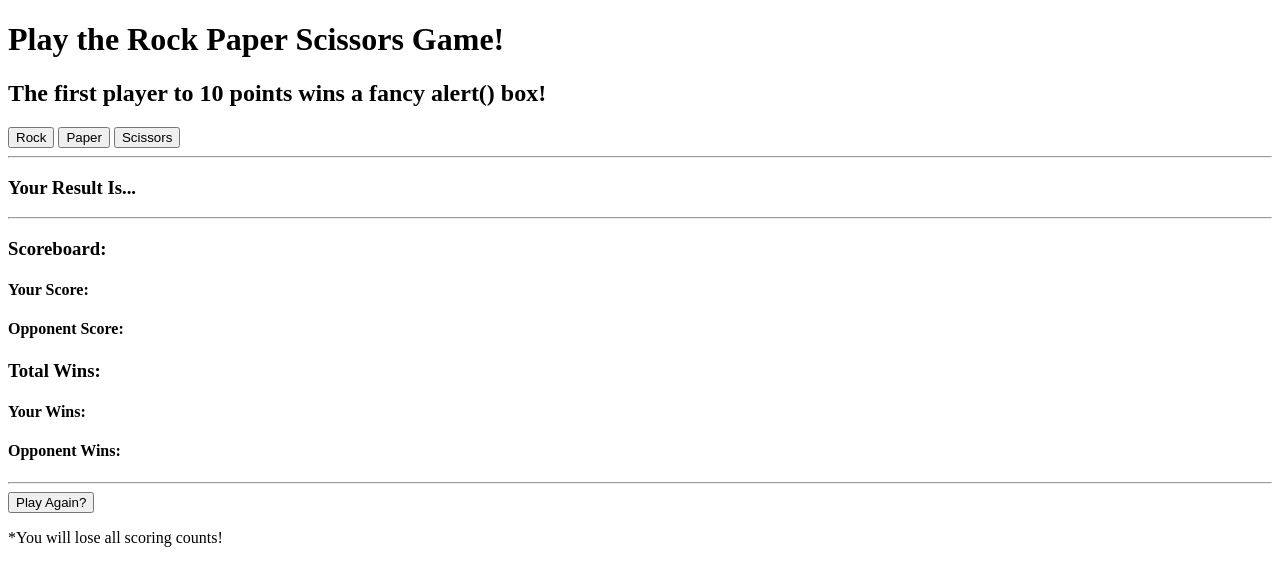
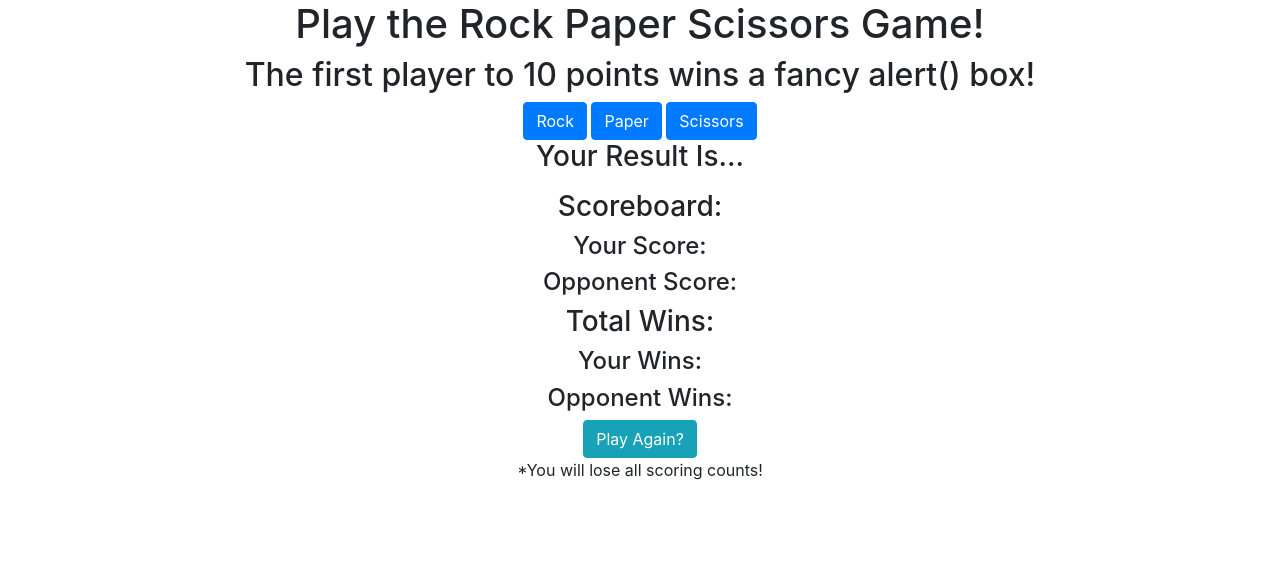
Before and after one commit to christensenjoshua/rockpaperscissors, a plain HTML site: page index.html in a window 1280 px wide. Drawn offline with nearby package versions, Linux system fonts and the light colour scheme.

Commit message:
added some styling

```diff
--- a/index.html
+++ b/index.html
@@ -1,31 +1,54 @@
 <!DOCTYPE html>
 <html lang="en">
+
 <head>
     <meta charset="UTF-8">
     <meta name="viewport" content="width=device-width, initial-scale=1.0">
     <meta http-equiv="X-UA-Compatible" content="ie=edge">
     <title>Play Rock Paper Scissors!</title>
+    <link rel="stylesheet" href="https://stackpath.bootstrapcdn.com/bootstrap/4.1.2/css/bootstrap.min.css" integrity="sha384-Smlep5jCw/wG7hdkwQ/Z5nLIefveQRIY9nfy6xoR1uRYBtpZgI6339F5dgvm/e9B"
+        crossorigin="anonymous">
+</head>
 
-</head>
 <body>
+    <div class="container-fluid">
+        <div class="row">
+        <div class="col-12 text-center">
         <h1>Play the Rock Paper Scissors Game!</h1>
         <h2>The first player to 10 points wins a fancy alert() box!</h2>
-    <button onclick="play('rock')">Rock</button>
-    <button onclick="play('paper')">Paper</button>
-    <button onclick="play('scissors')">Scissors</button>
-    <hr />
+        <button class="btn btn-primary" onclick="play('rock')">Rock</button>
+        <button class="btn btn-primary" onclick="play('paper')">Paper</button>
+        <button class="btn btn-primary" onclick="play('scissors')">Scissors</button>
+        </div>
+
+        <div class="col-12 text-center">
         <h3>Your Result Is...</h3>
         <p id="gameResult"></p>
-    <hr />
         <h3>Scoreboard:</h3>
-    <h4>Your Score: <span id="playerScore"></span></h4>
-    <h4>Opponent Score: <span id="computerScore"></span></h4>
+        <h4>Your Score:
+            <span id="playerScore"></span>
+        </h4>
+        <h4>Opponent Score:
+            <span id="computerScore"></span>
+        </h4>
+        </div>
+        <div class="col-12 text-center">
         <h3>Total Wins:</h3>
-    <h4>Your Wins: <span id="playerWins"></span></h4>
-    <h4>Opponent Wins: <span id="computerWins"></span></h4>
-    <hr />
-    <button onclick="playAgain(true)">Play Again?</button><p>*You will lose all scoring counts!</p>
+        <h4>Your Wins:
+            <span id="playerWins"></span>
+        </h4>
+        <h4>Opponent Wins:
+            <span id="computerWins"></span>
+        </h4>
+        </div>
+        <div class="col-12 text-center">
+        <button class="btn btn-info" onclick="playAgain(true)">Play Again?</button>
+        <p>*You will lose all scoring counts!</p>
+        </div>
+    </div>
+    </div>
     <script src="app.js">
     </script>
 </body>
+
 </html>
```
Lines whose indentation alone changed are shown as unchanged.
